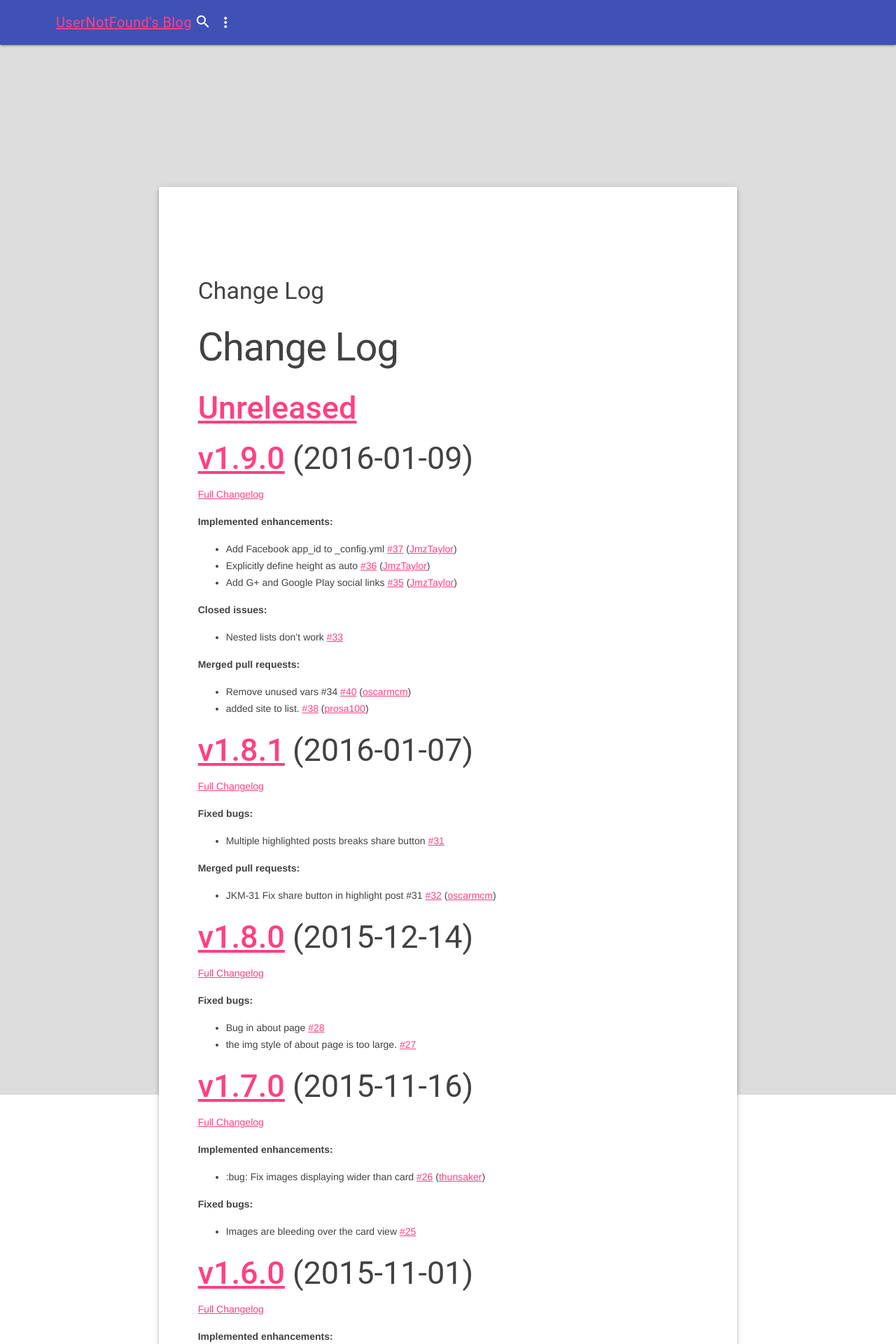
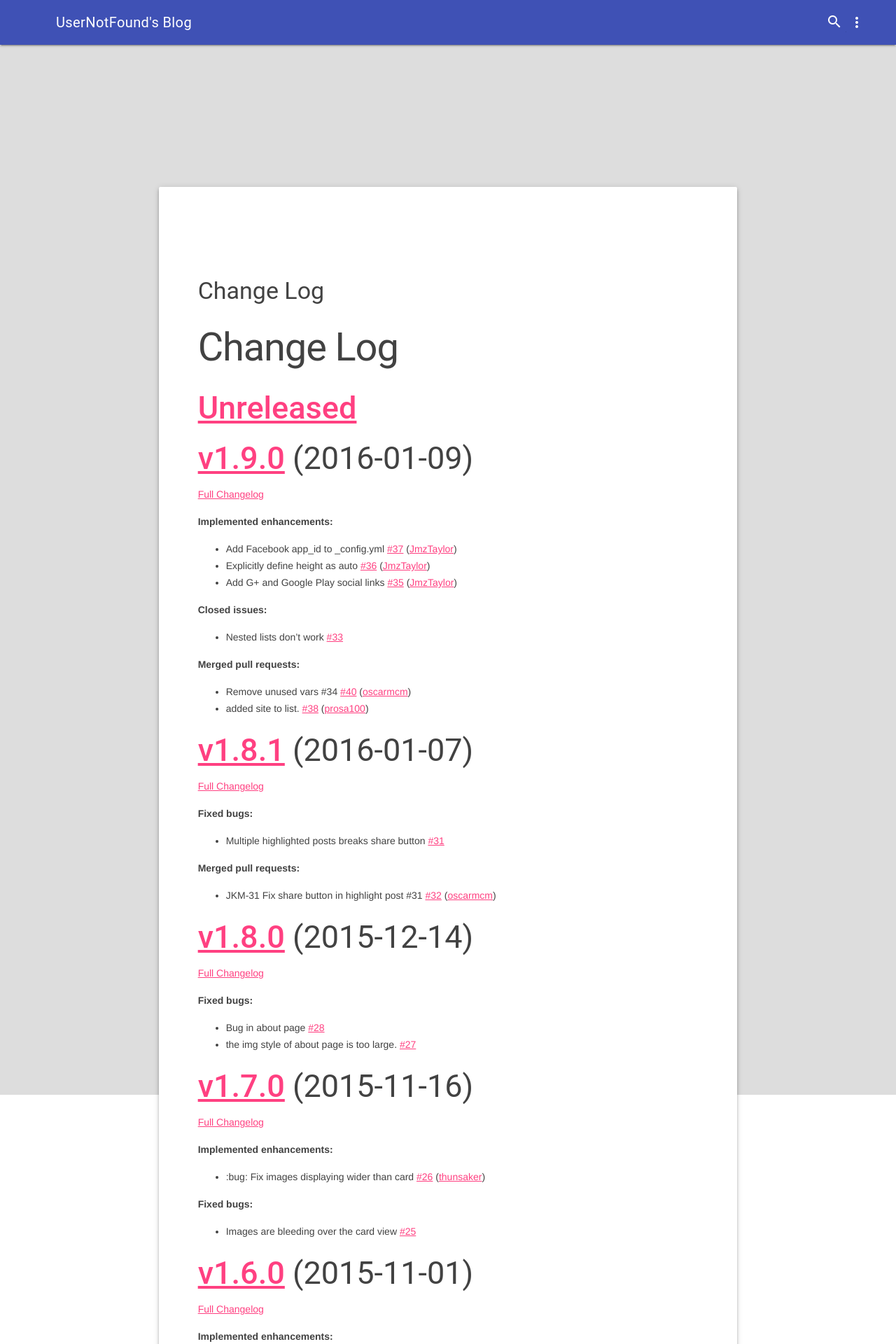
Before and after one commit to usernotfound999/usernotfound999.github.io, a Jekyll site: the page built from CHANGELOG.md, in a window 1280 px wide. Shown: the top 1920 px of the page at 70% size. Built offline with Jekyll 4.4.1, drawn with Linux system fonts in a browser that asks for light colours; our own code applies the rules of GitHub Pages for plain Markdown files.

Commit message:
Update header.html

```diff
--- a/_includes/header.html
+++ b/_includes/header.html
@@ -1,12 +1,10 @@
   <header class="mdl-layout__header">
 
-    <a href="https://mighttt.dpdns.org/">
-      <div class="mdl-layout__header-row">
-        <!-- Title -->
-        <span class="mdl-layout-title">{{ site.title }}</span>
-        <!-- Add spacer, to align navigation to the right -->
-      <div class="mdl-layout-spacer"></div>
-    </a>
+    <div class="mdl-layout__header-row">
+      <!-- Title -->
+      <span class="mdl-layout-title">{{ site.title }}</span>
+      <!-- Add spacer, to align navigation to the right -->
+    <div class="mdl-layout-spacer"></div>
 
 
       <div class="mdl-textfield mdl-js-textfield mdl-textfield--expandable is-upgraded">
```
